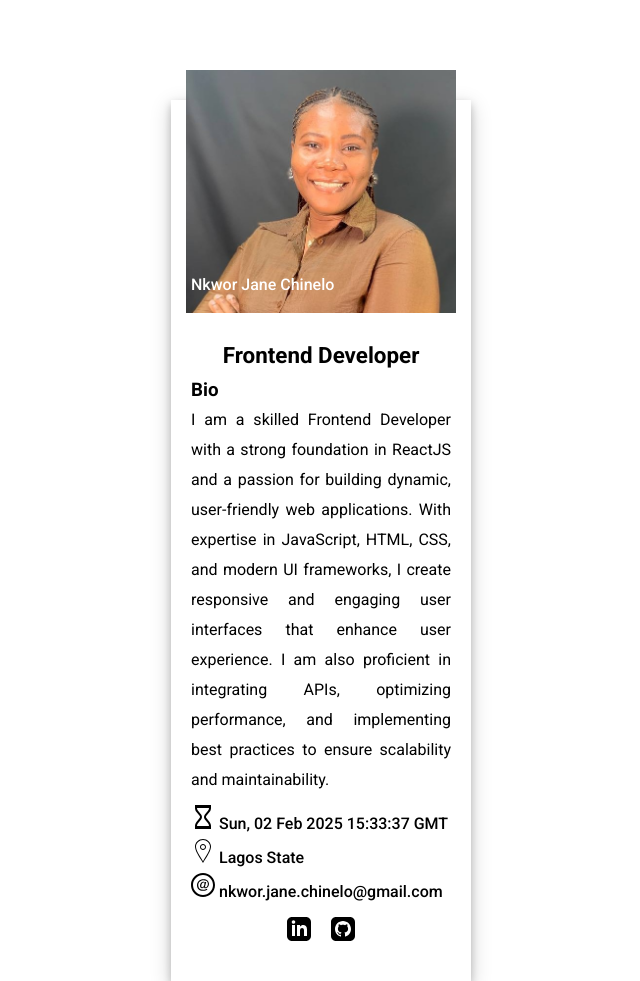
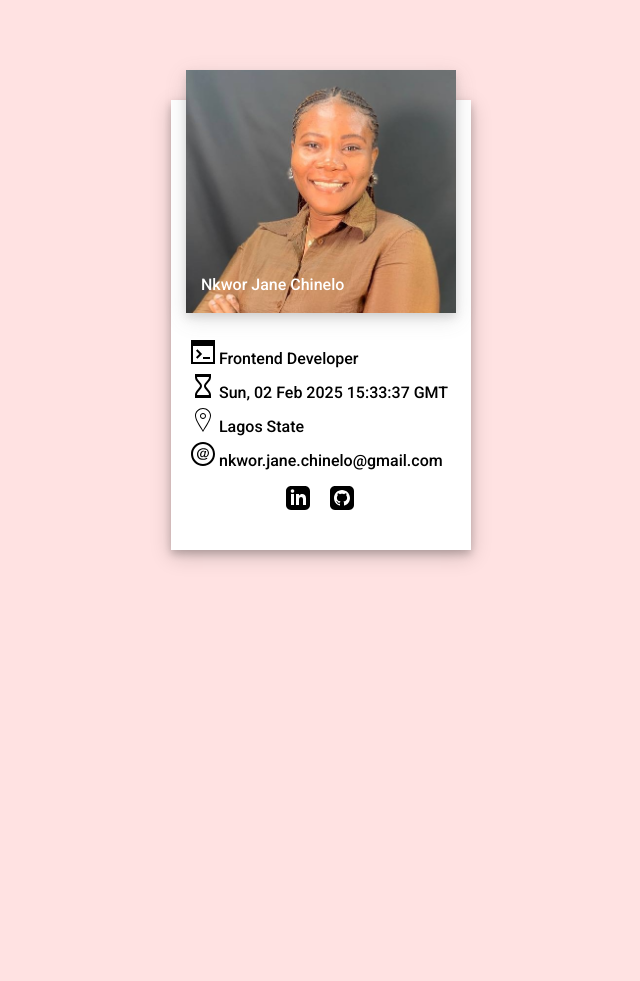
Before and after one commit to Nkwor-Jane/profile_card, a plain HTML site: page index.html in a window 768 px wide. Shown: the whole page, without its empty margins (63-703 px from the left). After the commit the page ends 800 px from the top, so only its background shows below. Drawn offline with Linux system fonts and the light colour scheme.

Commit message:
Feat:Added media queries

```diff
--- a/index.html
+++ b/index.html
@@ -21,50 +21,53 @@
                 <p data-testid="fullName">Nkwor Jane Chinelo</p>
             </div>
 
-            <p data-testid="jobTitle" class="j_title">Frontend Developer</p>
-
-            <div class="bio" data-testid="shortBio">
-                <h3>Bio</h3>
-                <p>
-                    I am a skilled Frontend Developer with a strong
-                    foundation in ReactJS and a passion for building
-                    dynamic, user-friendly web applications. With
-                    expertise in JavaScript, HTML, CSS, and modern UI
-                    frameworks, I create responsive and engaging
-                    user interfaces that enhance user experience.
-                    I am also proficient in integrating APIs, optimizing
-                    performance, and implementing best practices
-                    to ensure scalability and maintainability.
+            <div class="other_info">
+                <p data-testid="jobTitle">
+                    <svg xmlns="http://www.w3.org/2000/svg" width="24" height="24" viewBox="0 0 24 24"><path d="M22 6v16h-20v-16h20zm2-6h-24v24h24v-24zm-12.879 14l-4.707-4.707-1.414 1.414 3.293 3.293-3.293 3.293 1.414 1.414 4.707-4.707zm7.879 3h-7v2h7v-2z"/></svg>
+                    <span>Frontend Developer</span>
                 </p>
-
-            </div>
-
-            <div class="other_info">
                 <p data-testid="currentTimeUTC">
                     <svg xmlns="http://www.w3.org/2000/svg" width="24" height="24" viewBox="0 0 24 24"><path d="M18.513 7.119c.958-1.143 1.487-2.577 1.487-4.036v-3.083h-16v3.083c0 1.459.528 2.892 1.487 4.035l3.086 3.68c.567.677.571 1.625.009 2.306l-3.13 3.794c-.936 1.136-1.452 2.555-1.452 3.995v3.107h16v-3.107c0-1.44-.517-2.858-1.453-3.994l-3.13-3.794c-.562-.681-.558-1.629.009-2.306l3.087-3.68zm-4.639 7.257l3.13 3.794c.652.792.996 1.726.996 2.83h-12c0-1.104.343-2.039.996-2.829l3.129-3.793c1.167-1.414 1.159-3.459-.019-4.864l-3.086-3.681c-.66-.785-1.02-1.736-1.02-2.834h12c0 1.101-.363 2.05-1.02 2.834l-3.087 3.68c-1.177 1.405-1.185 3.451-.019 4.863z"/></svg>
-                    <span id="utc_time"></span></p>
-                <span data-testid="currentLocation">
-                <svg width="24" height="24" xmlns="http://www.w3.org/2000/svg" fill-rule="evenodd" clip-rule="evenodd"><path d="M12 10c-1.104 0-2-.896-2-2s.896-2 2-2 2 .896 2 2-.896 2-2 2m0-5c-1.657 0-3 1.343-3 3s1.343 3 3 3 3-1.343 3-3-1.343-3-3-3m-7 2.602c0-3.517 3.271-6.602 7-6.602s7 3.085 7 6.602c0 3.455-2.563 7.543-7 14.527-4.489-7.073-7-11.072-7-14.527m7-7.602c-4.198 0-8 3.403-8 7.602 0 4.198 3.469 9.21 8 16.398 4.531-7.188 8-12.2 8-16.398 0-4.199-3.801-7.602-8-7.602"/></svg>
+                    <span id="utc_time"></span>
+                </p>
+                <p data-testid="currentLocation">
+                    <svg width="24" height="24" xmlns="http://www.w3.org/2000/svg" fill-rule="evenodd" clip-rule="evenodd"><path d="M12 10c-1.104 0-2-.896-2-2s.896-2 2-2 2 .896 2 2-.896 2-2 2m0-5c-1.657 0-3 1.343-3 3s1.343 3 3 3 3-1.343 3-3-1.343-3-3-3m-7 2.602c0-3.517 3.271-6.602 7-6.602s7 3.085 7 6.602c0 3.455-2.563 7.543-7 14.527-4.489-7.073-7-11.072-7-14.527m7-7.602c-4.198 0-8 3.403-8 7.602 0 4.198 3.469 9.21 8 16.398 4.531-7.188 8-12.2 8-16.398 0-4.199-3.801-7.602-8-7.602"/></svg>
                  <span>Lagos State</span>
                 </p>
 
-                <span data-testid="emailAddress">
+                <p data-testid="emailAddress">
                     <svg xmlns="http://www.w3.org/2000/svg" width="24" height="24" viewBox="0 0 24 24"><path d="M12 2c5.514 0 10 4.486 10 10s-4.486 10-10 10-10-4.486-10-10 4.486-10 10-10zm0-2c-6.627 0-12 5.373-12 12s5.373 12 12 12 12-5.373 12-12-5.373-12-12-12zm.021 17.824c-3.907 0-6.021-2.438-6.021-5.586 0-3.363 2.381-6.062 6.638-6.062 3.107 0 5.362 2.019 5.362 4.801 0 4.356-5.165 5.506-4.906 3.021-.354.555-.927 1.177-2.026 1.177-1.257 0-2.04-.92-2.04-2.403 0-2.222 1.461-4.1 3.19-4.1.829 0 1.399.438 1.638 1.11l.232-.816h1.169c-.122.416-1.161 4.264-1.161 4.264-.323 1.333.675 1.356 1.562.648 1.665-1.29 1.75-4.664-.499-6.071-2.411-1.445-7.897-.551-7.897 4.347 0 2.806 1.976 4.691 4.914 4.691 1.719 0 2.771-.465 3.648-.974l.588.849c-.856.482-2.231 1.104-4.391 1.104zm-1.172-7.153c-.357.67-.588 1.538-.588 2.212 0 1.805 1.761 1.816 2.626.12.356-.697.586-1.586.586-2.265 0-1.458-1.748-1.717-2.624-.067z"/></svg>
-                         <span>nkwor.jane.chinelo@gmail.com</span>
+                    <span>nkwor.jane.chinelo@gmail.com</span>
                 </p>
             </div>
 
             <div class="socials" data-testid="socialLinks">
                     <!-- LINKEDIN -->
-                     <a href="https://www.linkedin.com/in/nkwor-jane" title="">
+                     <a href="https://www.linkedin.com/in/nkwor-jane" title="linkedin">
                         <svg xmlns="http://www.w3.org/2000/svg" width="24" height="24" viewBox="0 0 24 24"><path d="M19 0h-14c-2.761 0-5 2.239-5 5v14c0 2.761 2.239 5 5 5h14c2.762 0 5-2.239 5-5v-14c0-2.761-2.238-5-5-5zm-11 19h-3v-11h3v11zm-1.5-12.268c-.966 0-1.75-.79-1.75-1.764s.784-1.764 1.75-1.764 1.75.79 1.75 1.764-.783 1.764-1.75 1.764zm13.5 12.268h-3v-5.604c0-3.368-4-3.113-4 0v5.604h-3v-11h3v1.765c1.396-2.586 7-2.777 7 2.476v6.759z"/></svg>
                     </a>
                     <!-- GITHUB -->
-                     <a href="https://github.com/Nkwor-Jane/" title="">
+                     <a href="https://github.com/Nkwor-Jane/" title="github">
                         <svg xmlns="http://www.w3.org/2000/svg" width="24" height="24" viewBox="0 0 24 24"><path d="M19 0h-14c-2.761 0-5 2.239-5 5v14c0 2.761 2.239 5 5 5h14c2.762 0 5-2.239 5-5v-14c0-2.761-2.238-5-5-5zm-4.466 19.59c-.405.078-.534-.171-.534-.384v-2.195c0-.747-.262-1.233-.55-1.481 1.782-.198 3.654-.875 3.654-3.947 0-.874-.312-1.588-.823-2.147.082-.202.356-1.016-.079-2.117 0 0-.671-.215-2.198.82-.64-.18-1.324-.267-2.004-.271-.68.003-1.364.091-2.003.269-1.528-1.035-2.2-.82-2.2-.82-.434 1.102-.16 1.915-.077 2.118-.512.56-.824 1.273-.824 2.147 0 3.064 1.867 3.751 3.645 3.954-.229.2-.436.552-.508 1.07-.457.204-1.614.557-2.328-.666 0 0-.423-.768-1.227-.825 0 0-.78-.01-.055.487 0 0 .525.246.889 1.17 0 0 .463 1.428 2.688.944v1.489c0 .211-.129.459-.528.385-3.18-1.057-5.472-4.056-5.472-7.59 0-4.419 3.582-8 8-8s8 3.581 8 8c0 3.533-2.289 6.531-5.466 7.59z"/></svg>
                      </a>
             </div>
         </div>
+
+        <div class="bio" data-testid="shortBio">
+            <h3>Bio</h3>
+            <p>
+                I am a skilled Frontend Developer with a strong
+                foundation in ReactJS and a passion for building
+                dynamic, user-friendly web applications. With
+                expertise in JavaScript, HTML, CSS, and modern UI
+                frameworks, I create responsive and engaging
+                user interfaces that enhance user experience.
+                I am also proficient in integrating APIs, optimizing
+                performance, and implementing best practices
+                to ensure scalability and maintainability.
+            </p>
+
+        </div>
     </section>
 </body>
 </html>
--- a/style.css
+++ b/style.css
@@ -13,7 +13,7 @@ body{
     display:flex;
     justify-content: center;
     align-items: center;
-    background-image: linear-gradient(to right, rgba(0,0, 0,0.19) #FFE2E2, );
+    background-color:  #FFE2E2;
 }
 
 
@@ -22,8 +22,8 @@ section{
     margin-top: 100px;
     display: flex;
     align-items: center;
-    flex-direction: column;
-    width: 300px;
+    border-radius: 10px;
+    width: 700px;
     background-color: #fff;
     position: relative;
     box-shadow: 0 4px 8px 0 rgba(0, 0, 0, 0.2), 0 6px 20px 0 rgba(0, 0, 0, 0.19);
@@ -38,10 +38,14 @@ section{
     align-items: center;
     width: 100%;
     max-width: 270px;
+    box-shadow: 0 4px 8px 0 rgba(114, 114, 114, 0.2), 0 6px 20px 0 rgba(102, 102, 102, 0.19);
 }
 .profile_pic img{
     width:100%;
     height:auto;
+    border-radius: 10px 10px 0 0;
+    overflow: hidden;
+    background-color: transparent;
 }
 .content{
     margin-top: 220px;
@@ -63,8 +67,10 @@ section{
 
 }
 .bio{
+    width: 400px;
     padding-top: 5px;
     text-align: justify;
+    padding: 20px;
     color: var(--slate_grey) ;
 }
 span{
@@ -72,12 +78,49 @@ span{
 }
 .socials{
     display: flex;
-    align-items: center;
-    justify-content: center;
+    align-items: flex-start;
     gap: 20px;
-    padding: 10px;
+    padding-top: 10px;
 }
 .other_info{
-    padding-top:10px;
+    padding-top:0px;
     color: var(--slate_grey) ;
 }
+
+@media (min-width: 500px) and (max-width:768px){
+    section{
+        width: 300px;
+        border-radius: 0;
+    }
+    .profile_pic{
+        margin-top: 40px;
+        position: absolute;
+        top: -70px;
+        /* left:10; */
+        right: 15.5px;
+        display: flex;
+        justify-content: center;
+        align-items: center;
+        width: 100%;
+        max-width: 270px;
+        box-shadow: 0 4px 8px 0 rgba(114, 114, 114, 0.2), 0 6px 20px 0 rgba(102, 102, 102, 0.19);
+    }
+    .profile_pic img{
+        border-radius:  0;
+    }
+    .text p{
+        position: absolute;
+        top: 170px;
+        left:30px;;
+    }
+    .bio{
+        display:none;
+    }
+    .socials{
+        display: flex;
+        align-items: center;
+        justify-content: center;
+        gap: 20px;
+        padding: 10px;
+    }
+}
```
Also changed, not shown: assets/desktop_view.png (added), assets/mobile_view.png (added), 1 other file.
